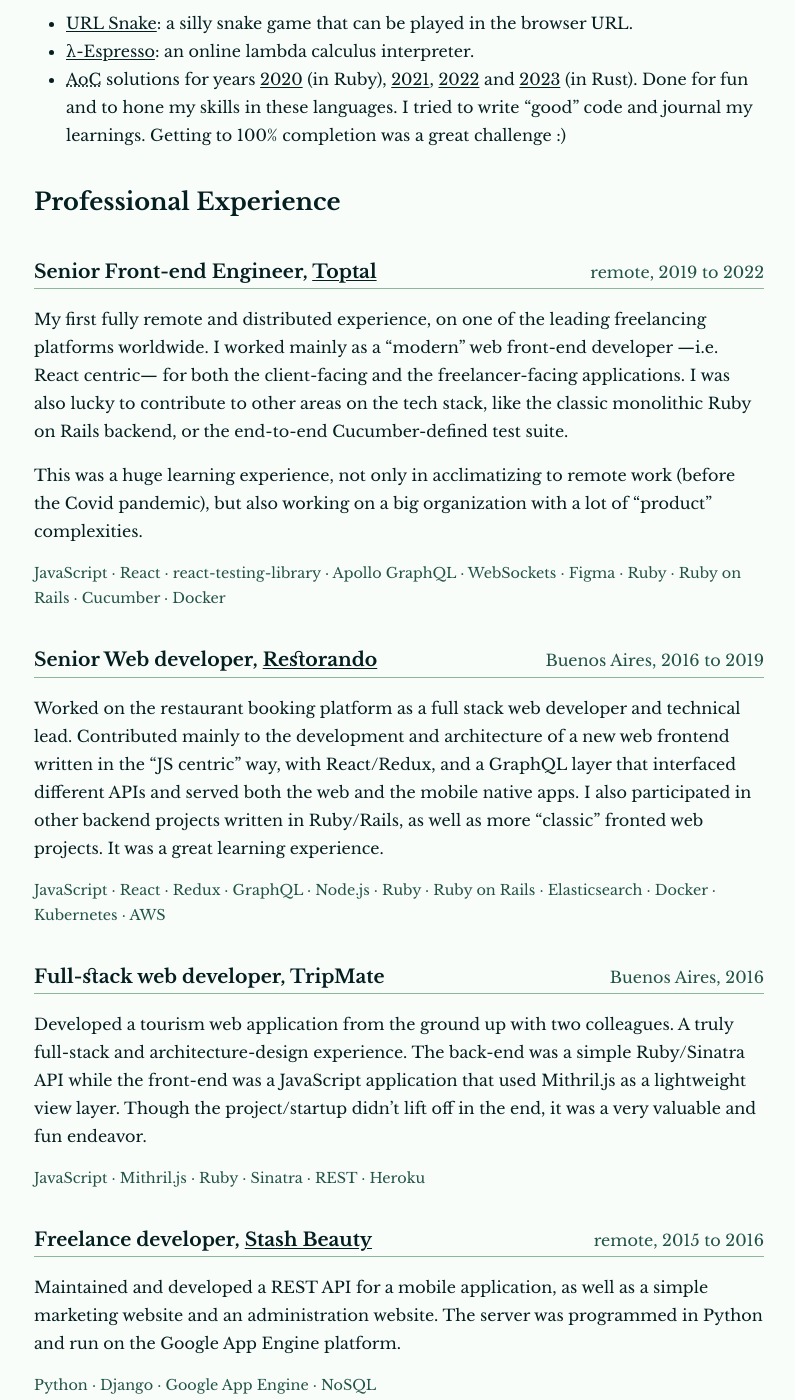
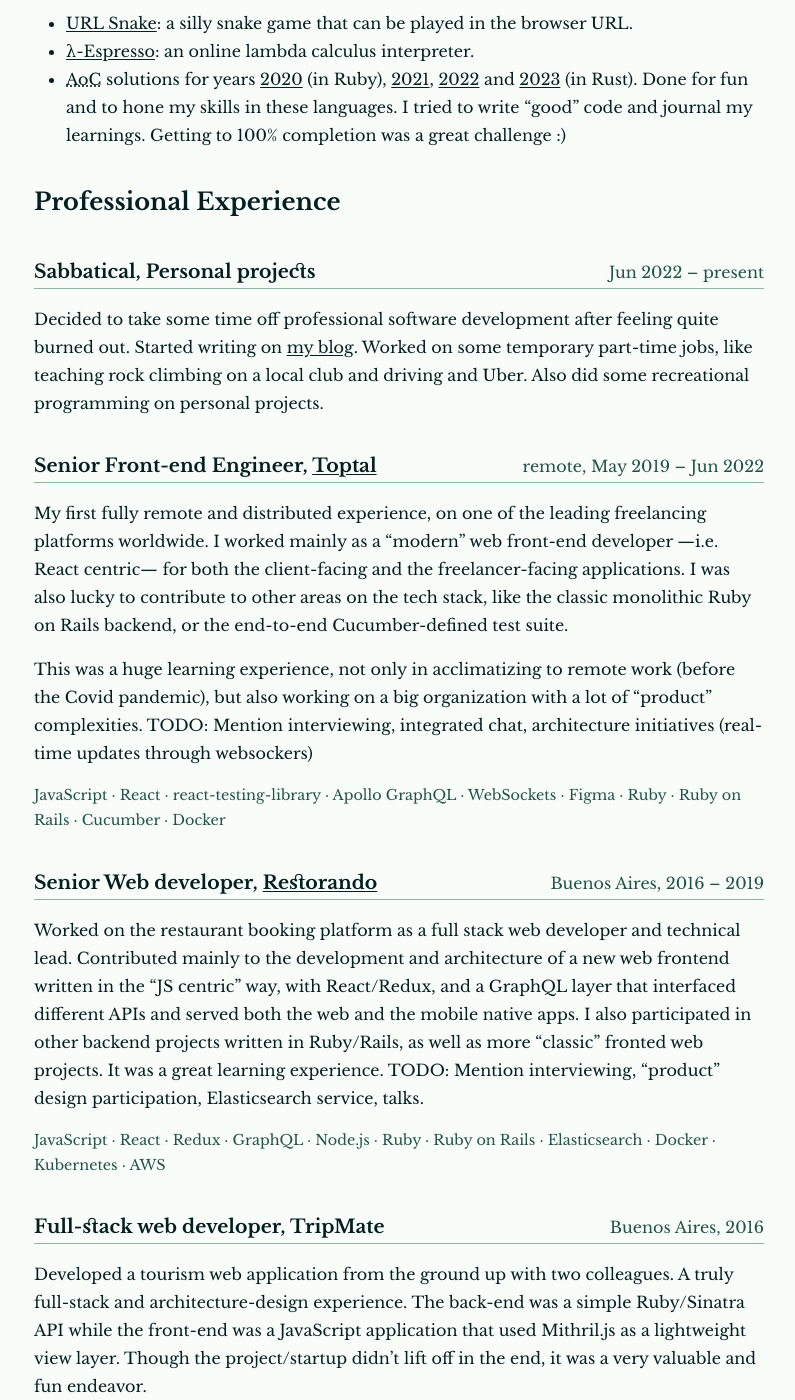
Before and after one commit to epidemian/epidemian.github.io, a Jekyll site: the page built from resume.md, in a window 1280 px wide and 1400 px high, scrolled down 1276 px. Shown: the whole window, without its empty margins (241-1036 px from the left). Built offline with Jekyll 4.4.1, drawn with Linux system fonts in a browser that asks for light colours; some of the changed text lies outside the part shown.

Commit message:
Résumé: mention sabbatical, and minor edits

```diff
--- a/_data/resume_en.yaml
+++ b/_data/resume_en.yaml
@@ -1,4 +1,4 @@
-title: Résumé
+subtitle: Résumé/CV
 sections:
   - content: |
       I'm a software developer with more than 15 years of professional experience, most recently working on web applications, as well as backend services and technical leadership.
@@ -34,21 +34,29 @@ sections:
       - <abbr title="Advent of Code">AoC</abbr> solutions for years [2020](https://github.com/epidemian/advent-of-code-2020) (in Ruby), [2021](https://github.com/epidemian/advent-of-code-2021), [2022](https://github.com/epidemian/advent-of-code-2022) and [2023](https://github.com/epidemian/advent-of-code-2023) (in Rust). Done for fun and to hone my skills in these languages. I tried to write "good" code and journal my learnings. Getting to 100% completion was a great challenge :)
   - title: Professional Experience
     items:
+      - role: Sabbatical
+        org: Personal projects
+        time: Jun 2022 – present
+        description: |
+          Decided to take some time off professional software development after feeling quite burned out. Started writing on [my blog](/blog). Worked on some temporary part-time jobs, like teaching rock climbing on a local club and driving and Uber. Also did some recreational programming on personal projects.
+        buzzwords: []
       - role: Senior Front-end Engineer
         org: <a href="https://www.toptal.com/">Toptal</a>
         location: remote
-        time: 2019 to 2022
+        time: May 2019 – Jun 2022
         description: |
           My first fully remote and distributed experience, on one of the leading freelancing platforms worldwide. I worked mainly as a "modern" web front-end developer —i.e. React centric— for both the client-facing and the freelancer-facing applications. I was also lucky to contribute to other areas on the tech stack, like the classic monolithic Ruby on Rails backend, or the end-to-end Cucumber-defined test suite.
 
           This was a huge learning experience, not only in acclimatizing to remote work (before the Covid pandemic), but also working on a big organization with a lot of "product" complexities.
+          TODO: Mention interviewing, integrated chat, architecture initiatives (real-time updates through websockers)
         buzzwords: [JavaScript, React, react-testing-library, Apollo GraphQL, WebSockets, Figma, Ruby, Ruby on Rails, Cucumber, Docker]
       - role: Senior Web developer
         org: <a href="https://www.linkedin.com/company/restorando.com">Restorando</a>
         location: Buenos Aires
-        time: 2016 to 2019
+        time: 2016 – 2019
         description: |
           Worked on the restaurant booking platform as a full stack web developer and technical lead. Contributed mainly to the development and architecture of a new web frontend written in the "JS centric" way, with React/Redux, and a GraphQL layer that interfaced different APIs and served both the web and the mobile native apps. I also participated in other backend projects written in Ruby/Rails, as well as more "classic" fronted web projects. It was a great learning experience.
+          TODO: Mention interviewing, "product" design participation, Elasticsearch service, talks.
         buzzwords: [JavaScript, React, Redux, GraphQL, Node.js, Ruby, Ruby on Rails, Elasticsearch, Docker, Kubernetes, AWS]
       - role: Full-stack web developer
         org: TripMate
@@ -60,21 +68,21 @@ sections:
       - role: Freelance developer
         org: <a href="https://www.linkedin.com/company/stash-beauty/">Stash Beauty</a>
         location: remote
-        time: 2015 to 2016
+        time: 2015 – 2016
         description: |
           Maintained and developed a REST API for a mobile application, as well as a simple marketing website and an administration website. The server was programmed in Python and run on the Google App Engine platform.
         buzzwords: [Python, Django, Google App Engine, NoSQL]
       - role: Web developer
         org: Sumavisos / <a href="https://www.properati.com.ar/">Properati</a>
         location: Buenos Aires
-        time: 2013 to 2015
+        time: 2013 – 2015
         description: |
           Worked on two medium-sized projects for Sumavisos: an existing jobs web portal, and a new restaurant booking website. Later on I worked on the real-estate site Properati. All these projects had similar architectures, using Ruby/Rails on the back-end, while the front-end was a classic server-rendered HTML site with JS sprinkled in.
         buzzwords: [Ruby, Rails, Sequel, JavaScript, jQuery]
       - role: Developer
         org: <a href="https://fdvsolutions.com">FDV Solutions</a>
         location: Buenos Aires
-        time: 2011 to 2013
+        time: 2011 – 2013
         description: |
           Worked on many varied projects on a software consulting company. Among others: some mobile Android/Java apps, a Groovy/Grails medium-sized project, a couple of small but fun Ruby/Sinatra web projects, a mobile web PhoneGap application, and even a "smart" TV app.
         buzzwords: [Java, Android, Groovy, Grails, Ruby, Sinatra, Heroku, JavaScript, PhoneGap]
@@ -88,7 +96,7 @@ sections:
       - role: Flash games programmer
         org: <a href="https://www.linkedin.com/company/e-volution">e-volution</a>
         location: Buenos Aires
-        time: 2008 to 2010
+        time: 2008 – 2010
         description: |
           For my first job as a programmer I had the fortune of developing video games. Even though they were Flash games, it was a ton of fun.
         buzzwords: [Flash, ActionScript 3]
@@ -96,30 +104,14 @@ sections:
     items:
       - role: Software Engineering
         org: Universidad de Buenos Aires
-        time: 2006 to 2011
+        time: 2006 – 2011
         description: |
           A 6-year career program comparable to a master's degree, with a focus on natural sciences, maths, programming, and software design. I ended dropping out at around 2/3rds into the program, but learning a ton.
       - role: Collaborator
         org: Universidad de Buenos Aires
-        time: 2009 to 2010, 2021
+        time: 2009 – 2010, 2021
         description: |
           While at uni, I worked as an ad honorem professor on the "Algoritmos y Programción II" course, which teaches intermediate programming concepts. In 2020 I got back as a collaborator on the "Algoritmos y Programción III" course, which focused on OOP and was taught remotely due to the Covid pandemic.
 
-  # - title: Languages
-  #   items:
-  #     - title: English
-  #       description: Fluent
-  #     - title: Spanish
-  #       description: Native
-  # - title: Skills
-  #   items:
-  #     - title: Favorites
-  #       description: Ruby, the "classic" web stack (HTML, CSS \& JS), as well as the "modern" web with TypeScript and React (preferably when well justified), and recently Rust too.
-  #     - title: Other languages & tools
-  #       description: Bash, git, SQL, Python, Java, C/C++, \LaTeX. And many web framewroks and libraries, but those come and go :)
-
-# TODO: Add contact information
-# email: epidemian@gmail.com
-# site: https://demian.ferrei.ro/
-# location: Bariloche, Argentina (GMT-3)
-# GitHub: https://github.com/epidemian
+  - content: |
+      **Last update:** September 2024
```
